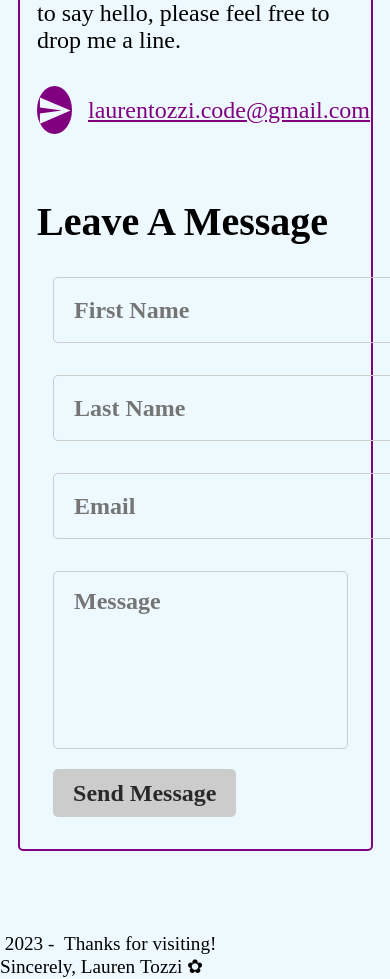
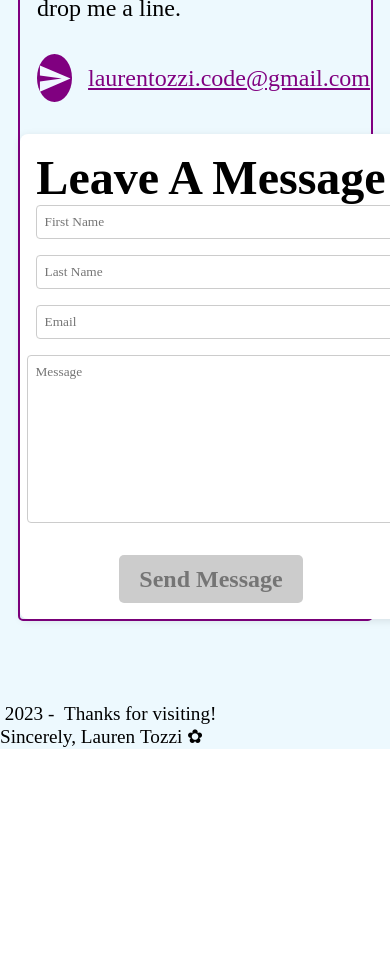
Before and after one commit to Ooh-LaLa/portfolio, a React (Create React App) app: page /about-me in a window 390 px wide. Shown: the part 1220-2199 px from the top of the page. After the commit the page ends 1969 px from the top, so only its background shows below. Built offline with nearby package versions, Linux system fonts and the light colour scheme; a web font is replaced by a local one.

Commit message:
form submission sends message

```diff
--- a/src/App.js
+++ b/src/App.js
@@ -11,6 +11,8 @@ import Education from './components/Education/Education';
 import Certifications from "./components/Certifications/Certifications";
 import Projects from "./components/Projects/Project";
 import AboutMe from "./components/About Me/AboutMe";
+import MailchimpForm from "./components//MailChimpForm/MailchimpForm";
+
 
 import { useSelector } from "react-redux";
 
@@ -45,6 +47,8 @@ const App=()=> {
 
                             <Route path="/projects">
                                 <Projects />
+                            </Route><Route path="/subscribe">
+                                <MailchimpForm /> {/* Add a route for the Mailchimp form */}
                             </Route>
                             <Route path="*">
                                 <Redirect to="/" />
--- a/src/components/Get In Touch/ContactForm.js
+++ b/src/components/Get In Touch/ContactForm.js
@@ -1,157 +1,135 @@
 import React, { Fragment, useState } from "react";
 import { Prompt } from "react-router-dom";
-
 import classes from "./contactForm.module.css";
 import Button from "../UI/Button";
 import useInput from "../../hooks/useInput";
 import { useSelector } from "react-redux";
 
 const ContactForm = (props) => {
-
     const [isEntering, setIsEntering] = useState(false);
 
-    const { value: enteredName,
-        hasError: nameInputHasError,
-        isValid: enteredNameIsValid,
-        valueChangeHandler: nameChangedHandler,
-        inputBlurHandler: nameBlurHandler,
+    const sendFormToServer = async (formData) => {
+        // Simulate sending form data to a server
+        return new Promise((resolve, reject) => {
+            setTimeout(() => {
+                // Simulate success
+                resolve();
+            }, 2000); // Simulate 2 seconds delay
+        });
+    };
+
+    const {
+        value: enteredFirstName,
+        hasError: firstNameInputHasError,
+        isValid: enteredFirstNameIsValid,
+        valueChangeHandler: firstNameChangedHandler,
+        inputBlurHandler: firstNameBlurHandler,
     } = useInput(value => value.trim() !== '');
 
-    const { value: enteredPhone,
-        hasError: phoneInputHasError,
-        isValid: enteredPhoneIsValid,
-        valueChangeHandler: phoneChangedHandler,
-        inputBlurHandler: phoneBlurHandler,
-    } = useInput(value => value.trim().length >= 10);
+    const {
+        value: enteredLastName,
+        hasError: lastNameInputHasError,
+        isValid: enteredLastNameIsValid,
+        valueChangeHandler: lastNameChangedHandler,
+        inputBlurHandler: lastNameBlurHandler,
+    } = useInput(value => value.trim() !== '');
 
-    const { value: enteredEmail,
+    const {
+        value: enteredEmail,
         hasError: emailInputHasError,
         isValid: enteredEmailIsValid,
         valueChangeHandler: emailChangedHandler,
         inputBlurHandler: emailBlurHandler,
     } = useInput(value => value.includes('@'));
 
-    const { value: enteredMessage,
+    const {
+        value: enteredMessage,
         hasError: messageInputHasError,
         isValid: enteredMessageIsValid,
         valueChangeHandler: messageChangedHandler,
         inputBlurHandler: messageBlurHandler,
     } = useInput(value => value.trim().length >= 10);
 
-    let formIsValid = false;
-
-    if (enteredNameIsValid && enteredEmailIsValid && enteredMessageIsValid && enteredPhoneIsValid) {
-        formIsValid = true;
-    }
+    const formIsValid = enteredFirstNameIsValid && enteredLastNameIsValid && enteredEmailIsValid && enteredMessageIsValid;
 
     const [btnText, setBtnText] = useState('Send Message');
     const [isSent, setIsSent] = useState(false);
-    const [enteredLName, setEnteredLName] = useState('');
 
-    const lastNameChangeHandler = (event) => {
-        setEnteredLName(event.target.value);
-    }
-
-    const formSubmitHandler = (event) => {
+    const formSubmitHandler = async (event) => {
         event.preventDefault();
-        // resetNameHandler();
-        // resetEmailHandler();
-        // resetPhoneHandler();
-        // resetMessageHandler();
-        // setEnteredLName('');
-        if (!enteredNameIsValid || !enteredEmailIsValid || !enteredMessageIsValid || !enteredPhoneIsValid) {
+        if (!formIsValid || isSent) {
             return;
         }
-        const message={
-            name:enteredName,
-            email:enteredEmail,
-            message:enteredMessage
+        setIsSent(true);
+        setBtnText("Sending ...");
+        try {
+            // Replace this with your actual form submission logic
+            await sendFormToServer({
+                firstName: enteredFirstName,
+                lastName: enteredLastName,
+                email: enteredEmail,
+                message: enteredMessage
+            });
+            setBtnText("Message Sent");
+        } catch (error) {
+            console.error("Error sending message:", error);
+            setBtnText("Error Sending");
         }
-        finishEnteringHandler();
-        sendMessageHanlder(message);
-    }
+    };
 
-    const sendMessageHanlder=async(message)=>{
-        setBtnText((prevValue)=>'Sending ...');
-        await fetch({
-            method:'POST',
-            body:JSON.stringify(message),
-            headers: { "Content-Type": "application/x-www-form-urlencoded" }
-        });
-        setIsSent(true);
-        setBtnText((prevValue) => 'Message Sent');
-    }
-
-    const finishEnteringHandler=()=>{
-        setIsEntering(false);
-      }
     const formFocusedHandler = () => {
         setIsEntering(true);
     };
-    const nameInputClasses = nameInputHasError ? `${classes.Inputs} ${classes.invalidInput}` : classes.Inputs;
-    const emailInputClasses = emailInputHasError ? `${classes.Inputs} ${classes.invalidInput}` : classes.Inputs;
-    // const phoneInputClasses = phoneInputHasError ? `${classes.Inputs} ${classes.invalidInput}` : classes.Inputs;
-    const messageInputClasses = messageInputHasError ? `${classes.Inputs} ${classes.invalidInput}` : classes.Inputs;
-    const formClasses = isSent ? `${classes.contactForm} ${classes.sent}` : classes.contactForm;
 
     const nonThemeColor = useSelector(state => state.nonThemeColor);
+
     return (
         <Fragment>
-            <Prompt when={isEntering} message={(location) =>
-                'Are You Sure You Want To Leave? All your entered data will be lost!'}
+            <Prompt
+                when={isEntering}
+                message="Are you sure you want to leave? All your entered data will be lost!"
             />
             <div className={classes.contactFormCard}>
                 <h1 style={{ color: nonThemeColor }}>Leave A Message</h1>
-                <form onFocus={formFocusedHandler} action="" method="POST" onSubmit={formSubmitHandler} className={formClasses} name="form-name" type="hidden" value="contact" netlify-honeypot="bot-field" data-netlify="true">
-                <p class="hidden">
-				<label hidden><input name="bot-field"/></label>
-			</p>
-                    <input type="text"
-                        id="fName"
-                        value={enteredName}
-                        onBlur={nameBlurHandler}
-                        onChange={nameChangedHandler}
-
-                        className={nameInputClasses}
+                <form
+                    onFocus={formFocusedHandler}
+                    onSubmit={formSubmitHandler}
+                    className={classes.contactForm}
+                >
+                    <div className={classes.formGroup}>
+                        <input
+                            type="text"
+                            value={enteredFirstName}
+                            onBlur={firstNameBlurHandler}
+                            onChange={firstNameChangedHandler}
+                            className={`${classes.Input} ${firstNameInputHasError ? classes.invalidInput : ''}`}
                             placeholder="First Name"
-                        name="form-name"
                             disabled={isSent}
                         />
-                    <input type="text"
-                        id="lName"
-                        value={enteredLName}
-                        onChange={lastNameChangeHandler}
-                        className={classes.Inputs}
+                        <input
+                            type="text"
+                            value={enteredLastName}
+                            onBlur={lastNameBlurHandler}
+                            onChange={lastNameChangedHandler}
+                            className={`${classes.Input} ${lastNameInputHasError ? classes.invalidInput : ''}`}
                             placeholder="Last Name"
                             disabled={isSent}
-                        name="form-name"
                         />
-
-                    <input value={enteredEmail}
+                        <input
+                            type="email"
+                            value={enteredEmail}
                             onBlur={emailBlurHandler}
                             onChange={emailChangedHandler}
-                        type="email"
-                        className={emailInputClasses}
-                        name="email"
+                            className={`${classes.Input} ${emailInputHasError ? classes.invalidInput : ''}`}
                             placeholder="Email"
                             disabled={isSent}
                         />
-                    {/* <input value={enteredPhone}
-                        onBlur={phoneBlurHandler}
-                        onChange={phoneChangedHandler}
-                        type="text"
-                        className={phoneInputClasses}
-                        placeholder="Phone"
-                        minLength={10}
-                        maxLength={12}
-                        disabled={isSent}
-                    /><br /> */}
+                    </div>
                     <textarea
                         value={enteredMessage}
                         onBlur={messageBlurHandler}
                         onChange={messageChangedHandler}
-                        className={messageInputClasses}
-                        name="message"
+                        className={`${classes.Input} ${messageInputHasError ? classes.invalidInput : ''} ${classes.textArea}`}
                         placeholder="Message"
                         disabled={isSent}
                     ></textarea>
@@ -161,7 +139,7 @@ const ContactForm = (props) => {
                 </form>
             </div>
         </Fragment>
-    )
-};
+    );
+}
 
 export default ContactForm;
--- a/src/components/Get In Touch/contactForm.module.css
+++ b/src/components/Get In Touch/contactForm.module.css
@@ -1,80 +1,43 @@
 .contactFormCard {
-	margin: 2rem auto;
-	width: 50%;
-	/* background-color: aqua; */
+	margin: 0 auto;
+	padding: 1rem;
+	width: 100%;
+	max-width: 500px;
+	box-shadow: 0 2px 8px rgba(0, 0, 0, 0.1);
+	border-radius: 8px;
+	background: white;
 }
-.contactFormCard h1 {
-	text-align: left;
-    margin-left: 2rem;
-	font-size: 3rem;
+
+.contactForm {
+	display: flex;
+	flex-direction: column;
+	align-items: center;
 }
-.contactForm{
-    flex: 1;
-    width: 100%;
+
+.formGroup {
+	display: flex;
+	flex-direction: column;
+	width: 100%;
 }
-.Inputs {
-	background-color: inherit;
-	margin-left: 2rem;
-	border: none;
-	height: 4rem;
-	color: purple;
-	padding: 0px 20px;
-	font-size: 1.5rem;
-	font-weight: 700;
-    border: 1px solid #ccc;
-	border-radius: 5px;
-	margin-top: 2rem;
-    width: auto;
-    max-width: 100%;
+
+.Input {
+	width: 100%;
+	margin-bottom: 1rem;
+	padding: 0.5rem;
+	border: 1px solid #ccc;
+	border-radius: 4px;
 }
-.Inputs:focus {
-	outline: none;
-	border-color: #240370;
-	background-color: #e0d4fd;
+
+.invalidInput {
+	border-color: red;
 }
-.contactForm textarea {
-    padding-top: 1rem;
-	/* width: 100%; */
-	height: 10rem;
-    width: 20rem;
-    max-width: 100%;
+
+.textArea {
+	height: 150px;
 	resize: none;
 }
-/* .Inputs:hover {
-    background-color: #e0d4fd;
-} */
+
 .sendBtn {
-    /* display: flex;
-    justify-content: flex-end; */
-    margin-top: 1rem;
-    margin-left: 2rem;
+	margin-top: 1rem;
+	text-align: center;
 }
-.invalidInput{
-	border: 1px solid #b40e0e;
-  background-color: #fddddd;
-}
-.sent .Inputs{
-	color:rgb(156, 156, 156);
-}
-@media (max-width:768px) {
-	.contactFormCard {
-		width: 90%;
-	}
-	.contactFormCard h1 {
-		margin-left: 0rem;
-		font-size: 2.5rem
-	}
-	.Inputs {
-		margin-left: 1rem;
-		width: auto;
-		max-width: 100%;
-	}
-	.contactForm textarea {
-		height: 10rem;
-		width: 80%;
-		resize: none;
-	}
-	.sendBtn {
-		margin-left:1rem;
-	}
-}
--- a/src/components/UI/button.module.css
+++ b/src/components/UI/button.module.css
@@ -18,7 +18,7 @@
 .btn:disabled:hover,
 .btn:disabled:active{
   background-color: #ccc;
-  color: #292929;
+  color: #757575; /* Darkened disabled text color for better contrast */
   border-color: #ccc;
   cursor: not-allowed;
 }
```
Also changed, not shown: src/components/About Me/aboutMe.module.css (+7 -2 lines), src/components/MailChimpForm/MailchimpForm.js (added, +126 -0 lines). Lines whose indentation alone changed are shown as unchanged.
